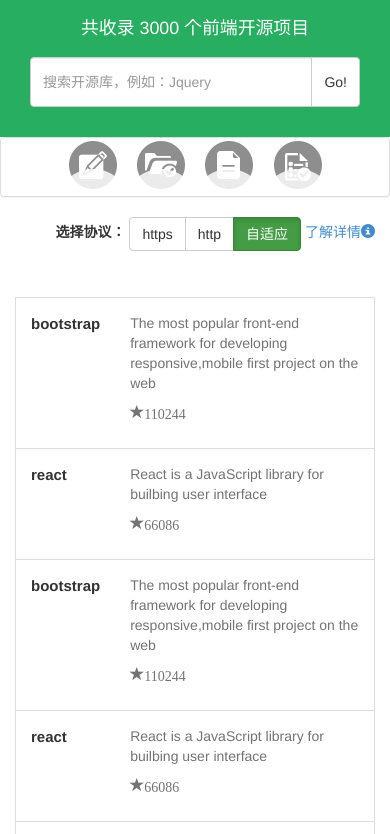
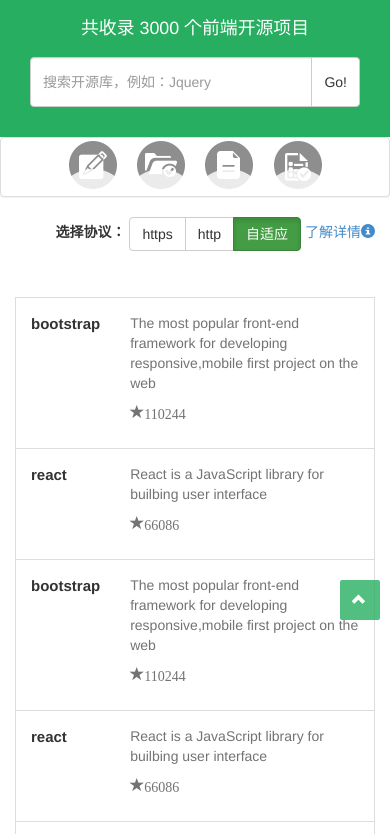
Before and after one commit to MomoKiller/aboutTest, a browser extension: page BootTest5/bootTest.html in a window 390 px wide. Shown: the part 214-1048 px from the top of the page. Drawn offline with Linux system fonts and the light colour scheme.

Commit message:
upload the changes

```diff
--- a/BootTest5/bootTest.html
+++ b/BootTest5/bootTest.html
@@ -96,6 +96,27 @@
         div.copy-right a{
             color: #ffffff;
         }
+        /*返回顶部*/
+        #to_top{
+            width:40px;
+            height:40px;
+            padding:12px;
+            /*font:14px/20px arial;*/
+            /*text-align:center;*/
+            background:#27ae60;
+            position:absolute;
+            cursor:pointer;
+            color:#fff;
+            /*透明度*/
+            opacity:0.8;
+            filter:alpha(opacity=80); /* For IE8 and earlier */
+            border-radius: 2px;
+        }
+        #to_top:hover{
+            /*透明度*/
+            opacity:1.0;
+            filter:alpha(opacity=100); /* For IE8 and earlier */
+        }
     </style>
 </head>
 <body>
@@ -158,7 +179,8 @@
         </div>
 
         <!--  表格  -->
-        <table class="table table-hover">
+        <table class="table table-hover" id="tableCenter">
+            <!--  表格内容我要动态的！
             <tr>
                 <td class="col-md-3">bootstrap</td>
                 <td>
@@ -229,7 +251,8 @@
                     <p><span class="glyphicon glyphicon-star">66086</span></p>
                 </td>
             </tr>
-            <tr>
+            -->
+            <tr id="tableBeforHtml">
                 <td colspan="2" class="text-center"><label>所有开源项目列表</label></td>
             </tr>
         </table>
@@ -278,7 +301,8 @@
         </div>
     </footer>
 
-
+    <!--  返回顶部  -->
+    <div id="to_top" class="glyphicon glyphicon-chevron-up"></div>
 </body>
 <script src="resources/js/bootTest.js"></script>
 </html>
--- a/BootTest5/resources/js/bootTest.js
+++ b/BootTest5/resources/js/bootTest.js
@@ -19,3 +19,88 @@
         $(this).addClass("btn-success active");
     }
 );
+//定义按钮 展开所有项目 的事件
+$("#tableBeforHtml").click(function(){
+    //$("#tableCenter tr").attr("class","show");
+    $("#tableCenter tr").removeClass("hidden");
+});
+
+//测试使用的HTMLL
+var tableHtml = '<tr>'+
+    '<td class="col-md-3">bootstrap</td>'+
+    '<td>'+
+    '<p>The most popular front-end framework for developing responsive,mobile first project on the web</p>'+
+    '<p><span class="glyphicon glyphicon-star">110244</span></p>'+
+    '</td>'+
+    '</tr>'+
+    '<tr>'+
+    '<td>react</td>'+
+    '<td>'+
+    '<p>React is a JavaScript library for builbing user interface</p>'+
+    '<p><span class="glyphicon glyphicon-star">66086</span></p>'+
+    '</td>'+
+    '</tr>';
+//专业制造假数据 的 方法
+function fakeTableDate(){
+    var tableDate = [];
+    var newArr;
+    for(var i=0;i<20;i++){
+        newArr = {};
+        if(i%2==1){
+            newArr.textTitle = "react";
+            newArr.textContent = "React is a JavaScript library for builbing user interface";
+            newArr.textNum = 66086;
+        }else {
+            newArr.textTitle = "bootstrap";
+            newArr.textContent = "The most popular front-end framework for developing responsive,mobile first project on the web";
+            newArr.textNum = 110244;
+        }
+        tableDate.push(newArr);
+    }
+    return tableDate;
+};
+//将专业制造的假数据 进行 HTML化处理
+function fakeDateToHtml(fakeDate){
+    var tableHtml = '';
+    $.each(fakeDate,function(index,val){
+        if(index<10){
+            tableHtml +=  '<tr>'+
+                '<td class="col-md-3">'+val.textTitle+'</td>'+
+                '<td>'+
+                '<p>'+val.textContent+'</p>'+
+                '<p><span class="glyphicon glyphicon-star">'+val.textNum+'</span></p>'+
+                '</td>'+
+                '</tr>';
+        }else{
+            tableHtml +=  '<tr class="hidden">'+
+                '<td class="col-md-3">'+val.textTitle+'</td>'+
+                '<td>'+
+                '<p>'+val.textContent+'</p>'+
+                '<p><span class="glyphicon glyphicon-star">'+val.textNum+'</span></p>'+
+                '</td>'+
+                '</tr>';
+        }
+
+    });
+    return tableHtml;
+}
+$(function () {
+    var tableDate = fakeTableDate();
+    var tableBeforHtml = fakeDateToHtml(tableDate);
+    $("#tableBeforHtml").before(tableBeforHtml);
+});
+
+window.onload = function(){
+    var oTop = document.getElementById("to_top");
+    var screenw = document.documentElement.clientWidth || document.body.clientWidth;
+    var screenh = document.documentElement.clientHeight || document.body.clientHeight;
+    oTop.style.left = -10+screenw - oTop.offsetWidth +"px";
+    oTop.style.top =-10+ screenh - oTop.offsetHeight + "px";
+    window.onscroll = function(){
+        var scrolltop = document.documentElement.scrollTop || document.body.scrollTop;
+        oTop.style.top = -10+ screenh - oTop.offsetHeight + scrolltop +"px";
+    }
+    oTop.onclick = function(){
+        document.documentElement.scrollTop = document.body.scrollTop =0;
+    }
+}
```
Lines whose indentation alone changed are shown as unchanged.
